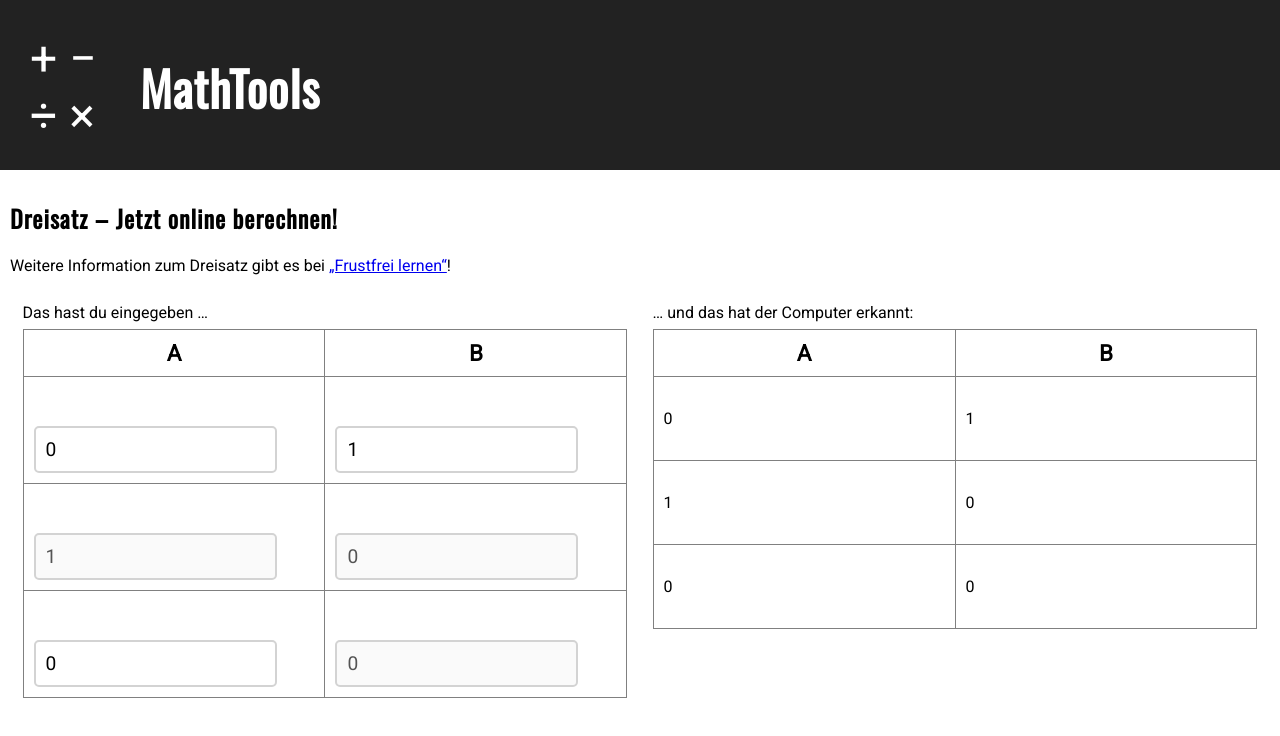
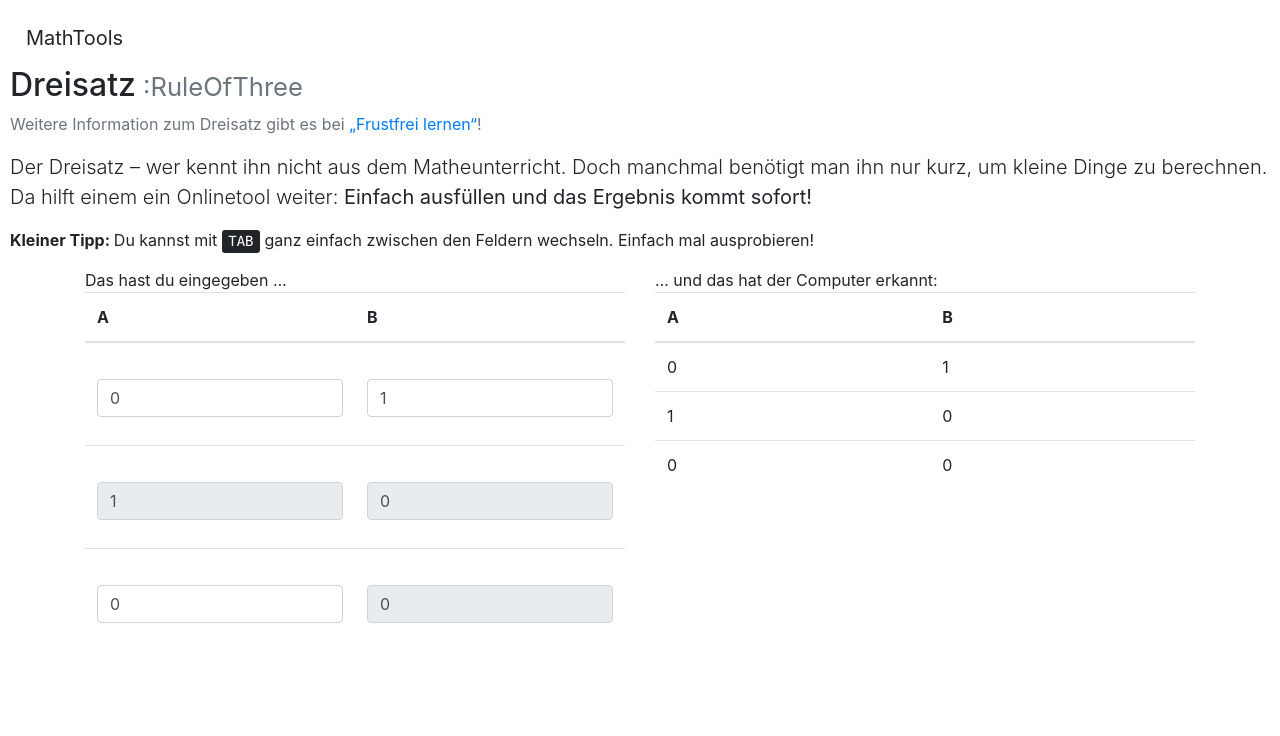
Before and after one commit to educationtools/mathtools, a React (Create React App) app: page / in a window 1280 px wide. Shown: the top 736 px of the page. Built offline with nearby package versions, Linux system fonts and the light colour scheme.

Commit message:
Apply new design for rule of three (Add reactstrap)

```diff
--- a/package.json
+++ b/package.json
@@ -3,11 +3,13 @@
   "version": "0.1.0",
   "private": true,
   "dependencies": {
+    "bootstrap": "^4.0.0",
     "node-waves": "^0.7.6",
+    "prop-types": "latest",
     "react": "^16.2.0",
     "react-dom": "^16.2.0",
     "react-scripts": "1.1.1",
-    "prop-types": "latest"
+    "reactstrap": "^5.0.0-beta.2"
   },
   "scripts": {
     "start": "react-scripts start",
--- a/src/components/App.css
+++ b/src/components/App.css
@@ -1,46 +1,3 @@
-@import url('https://fonts.googleapis.com/css?family=Oswald|Roboto');
-
 .App {
-    font-family: 'Roboto', sans-serif;
-}
-
-
-
-.App-logo {
-    /*animation: App-logo-spin infinite 20s linear;*/
-    font-size: 3em;
-    height: 100px;
-    width: 100px;
-    float: left;
-    margin: 10px;
-}
-
-.App-header {
-    background-color: #222;
-    height: 130px;
-    padding: 20px;
-    color: white;
-}
-
-.App-title {
-    font-size: 3em;
-    text-align: left;
-}
-
-.App-main {
     padding: 10px;
 }
-
-@keyframes App-logo-spin {
-    from {
-        transform: rotate(0deg);
-    }
-    to {
-        transform: rotate(360deg);
-    }
-}
-
-h1, h2, h3, h4, h5, h6 {
-    font-family: 'Oswald', sans-serif;
-    letter-spacing: 1px;
-}
--- a/src/components/App.js
+++ b/src/components/App.js
@@ -1,29 +1,43 @@
 import React, {Component} from 'react';
+import 'bootstrap/dist/css/bootstrap.css';
 import './App.css';
 import RuleOfThree from '../components/RuleOfThree.js';
+import {Navbar, NavbarBrand} from "reactstrap";
 
 class App extends Component {
     render() {
         return (
             <div className="App">
-                <header className="App-header">
-                    <div className="App-logo">
-                        + &minus; &divide; &times;
-                    </div>
-                    <h1 className="App-title App-heading">MathTools</h1>
-                </header>
+                <Navbar>
+                    <NavbarBrand>
+                        MathTools
+                    </NavbarBrand>
+                </Navbar>
                 <main className="App-main">
-                    <h2>Dreisatz – Jetzt online berechnen!</h2>
+                    <h2>
+                        Dreisatz
+                        <small className={"text-muted"}> :RuleOfThree</small>
+                    </h2>
+                    <p className={"text-muted"}>
+                        Weitere Information zum Dreisatz gibt es bei <a
+                        href={"https://www.frustfrei-lernen.de/mathematik/dreisatz-rechnen-proportional.html"}>
+                        „Frustfrei lernen“
+                    </a>!
+                    </p>
+                    <p className={"lead"}>
+                        Der Dreisatz – wer kennt ihn nicht aus dem Matheunterricht.
+                        Doch manchmal benötigt man ihn nur kurz, um kleine Dinge zu berechnen.
+                        Da hilft einem ein Onlinetool weiter:&nbsp;
+                        <strong>Einfach ausfüllen und das Ergebnis kommt sofort!</strong>
+                    </p>
                     <p>
-                        Weitere Information zum Dreisatz gibt es bei <a href={"https://www.frustfrei-lernen.de/mathematik/dreisatz-rechnen-proportional.html"}>
-                            „Frustfrei lernen“
-                        </a>!
+                        <strong>Kleiner Tipp: </strong>Du kannst mit <kbd>TAB</kbd> ganz einfach zwischen den Feldern
+                        wechseln. Einfach mal ausprobieren!
                     </p>
                     <RuleOfThree/>
                 </main>
             </div>
-        )
-            ;
+        );
     }
 }
 
--- a/src/components/Edit.css
+++ b/src/components/Edit.css
@@ -1,3 +1,4 @@
+/*
 .Edit {
     font-family: Roboto, sans-serif;
     font-size: 1.2em;
@@ -20,4 +21,4 @@
     text-align: center;
     padding-bottom: 5px;
     color: red;
-}
+}*/
--- a/src/components/Edit.js
+++ b/src/components/Edit.js
@@ -1,5 +1,6 @@
 import React, {Component} from 'react';
 import PropTypes from 'prop-types';
+import {Input} from 'reactstrap';
 import './Edit.css';
 
 class Edit extends Component {
@@ -15,14 +16,13 @@ class Edit extends Component {
     _onChange = (e) => {
         console.log("GOT: onChange");
 
-        this.setState({value: e.target.value});
+        this.setState({value: e.target.value || ''});
         this.props.onChange(e);
     };
 
     render() {
-        return <input
+        return <Input
             className="Edit"
-            type="text"
             disabled={this.props.disabled ? "disabled" : ""}
             defaultValue={this.props.defaultValue}
             value={this.props.value}
--- a/src/components/EditRow.js
+++ b/src/components/EditRow.js
@@ -2,6 +2,7 @@ import React, {Component} from 'react';
 import PropTypes from 'prop-types';
 import Edit from './Edit.js';
 import './Edit.css';
+import {FormGroup, Label} from "reactstrap";
 
 class EditRow extends Component {
     constructor(props) {
@@ -10,7 +11,7 @@ class EditRow extends Component {
 
         this.state = {
             values: this.props.columns.map((column, idx) => {
-                return column.defaultValue
+                return column.defaultValue || ''
             })
         }
     }
@@ -28,7 +29,7 @@ class EditRow extends Component {
 
     _onChange = (e) => {
         const target = e.target;
-        const parent = target.parentNode;
+        const parent = target.parentNode.parentNode;
         const index = parent.cellIndex;
 
         // Update state with changed value
@@ -48,11 +49,11 @@ class EditRow extends Component {
         const row = columns.map((column, idx) => {
             const defaultValue = column.defaultValue;
             return <td key={idx}>
-
-             <div className={"EditRow-validationErrorMessage"}>
-                 {column.validationErrorMessage || ''}<br />
-             </div>
-                <Edit defaultValue={defaultValue} onChange={this._onChange} disabled={column.disabled} value={column.value}/>
+                <FormGroup>
+                    <Label>{column.validationErrorMessage || ''}</Label>
+                    <Edit defaultValue={defaultValue} onChange={this._onChange} disabled={column.disabled}
+                          value={column.value} {...column}/>
+                </FormGroup>
             </td>
         });
 
--- a/src/components/RuleOfThree.css
+++ b/src/components/RuleOfThree.css
@@ -1,3 +1,4 @@
+/*
 .RuleOfThree {
     width: 100%;
     text-align: left;
@@ -37,4 +38,4 @@
 .RuleOfThree table th {
     text-align: center;
     font-size: 1.4em;
-}
+}*/
--- a/src/components/RuleOfThree.js
+++ b/src/components/RuleOfThree.js
@@ -2,6 +2,7 @@ import React, {Component} from 'react';
 
 import './RuleOfThree.css'
 import EditRow from "./EditRow";
+import {Col, Container, Row, Table} from "reactstrap";
 
 class RuleOfThree extends Component {
     constructor(props) {
@@ -69,6 +70,7 @@ class RuleOfThree extends Component {
             let _new = this.state;
 
             const newValue = Number.parseFloat(values[i].replace(',', '.'));
+            console.log(values[i]);
             console.log(newValue);
 
             if (Number.isNaN(newValue)) {
@@ -92,32 +94,36 @@ class RuleOfThree extends Component {
 
     render() {
         console.log(this.state);
-        return <div className="RuleOfThree">
-            <div className={"RuleOfThree-input"}>
+        return <Container className="RuleOfThree">
+            <Row>
+                <Col className={"RuleOfThree-input"}>
                     Das hast du eingegeben …
 
-                <table>
+                    <Table>
                         <thead>
+                        <tr>
                             <th>A</th>
                             <th>B</th>
+                        </tr>
                         </thead>
                         <tbody>
                         {this.state.fields.map((row, idx) => {
                             return <EditRow key={idx}
                                             columns={row.map((field, idx2) => {
                                                 let validationErrorMessage = null;
-                                            if (field.validationError) {
+                                                if (field.validationError && !field.disabled) {
                                                     validationErrorMessage = "Bitte geben Sie eine gültige Zahl ein.";
                                                 }
 
                                                 // Return object
                                                 let retObj = {
-                                                defaultValue: this.state.fields[idx][idx2].value.toString(),
                                                     disabled: field.disabled,
                                                     validationErrorMessage: validationErrorMessage
                                                 };
                                                 if (field.disabled) {
-                                                retObj.value = field.value;
+                                                    retObj.value = field.value.toString();
+                                                } else {
+                                                    retObj.defaultValue = field.value.toString();
                                                 }
                                                 return retObj;
                                             })}
@@ -126,17 +132,19 @@ class RuleOfThree extends Component {
 
                         })}
                         </tbody>
-                </table>
-            </div>
+                    </Table>
+                </Col>
 
 
-            <div className={"RuleOfThree-detected"}>
+                <Col className={"RuleOfThree-detected"}>
                     … und das hat der Computer erkannt:
 
-                <table>
+                    <Table>
                         <thead>
+                        <tr>
                             <th>A</th>
                             <th>B</th>
+                        </tr>
                         </thead>
                         <tbody>
                         {this.state.fields.map((row, idx) => {
@@ -148,18 +156,15 @@ class RuleOfThree extends Component {
 
                         })}
                         </tbody>
-                </table>
-            </div>
-        </div>;
+                    </Table>
+                </Col>
+            </Row>
+        </Container>;
     }
 }
 
-RuleOfThree.defaultProps = {
+RuleOfThree.defaultProps = {};
 
-};
-
-RuleOfThree.propTypes = {
-
-};
+RuleOfThree.propTypes = {};
 
 export default RuleOfThree;
--- a/src/index.css
+++ b/src/index.css
@@ -1,5 +1,7 @@
+/*
 body {
     margin: 0;
     padding: 0;
     font-family: sans-serif;
 }
+*/
```
Also changed, not shown: 1 other file (tests, documents, lock files or other folders). Lines whose indentation alone changed are shown as unchanged.
